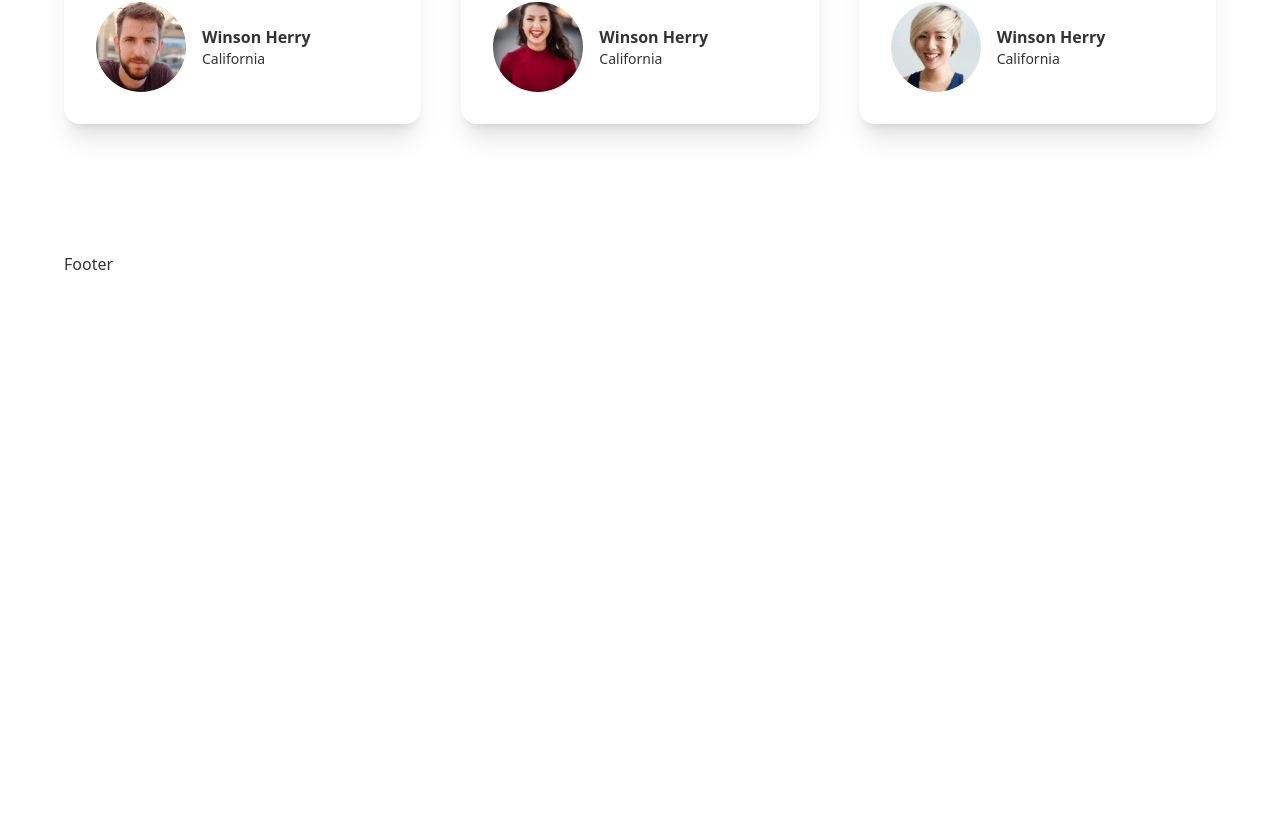
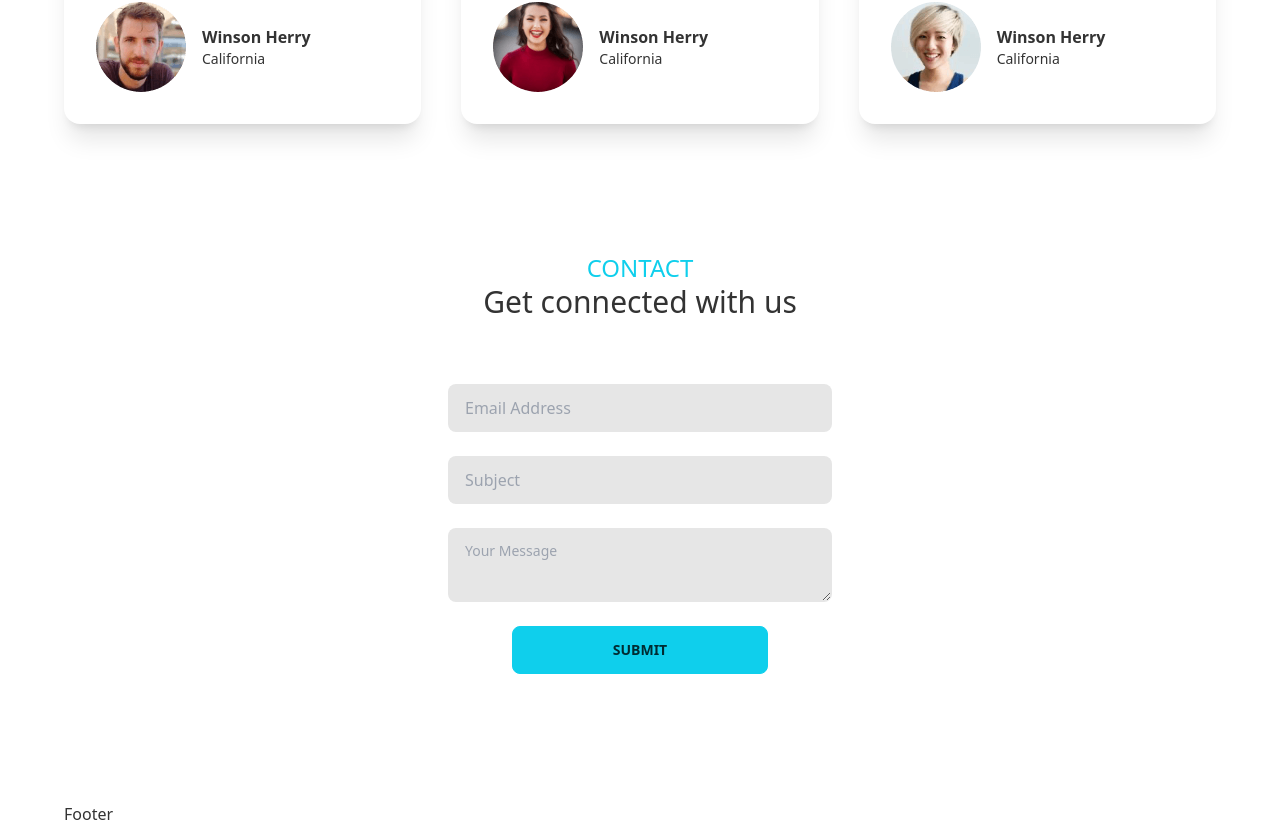
Before and after one commit to hasanTheBest/dp-practice-client, a React (Create React App) app: page / in a window 1280 px wide. Shown: the part 3761-4587 px from the top of the page. Before the commit the page ends 4037 px from the top, so only its background shows below. Built offline with nearby package versions, Linux system fonts and the light colour scheme.

Commit message:
contact form added.

```diff
--- a/src/Views/Home.jsx
+++ b/src/Views/Home.jsx
@@ -1,5 +1,6 @@
 import React from "react";
 import Appointment from "./Home/Appointment";
+import Contact from "./Home/Contact";
 import ExceptionalServices from "./Home/ExceptionalServices";
 import Hero from "./Home/Hero";
 import InfoCards from "./Home/InfoCards";
@@ -15,6 +16,7 @@ const Home = () => {
       <ExceptionalServices />
       <Appointment />
       <Testimonial />
+      <Contact />
     </div>
   );
 };
--- /dev/null
+++ b/src/Views/Home/Contact.jsx
@@ -0,0 +1,33 @@
+import React from "react";
+
+const Contact = () => {
+  return (
+    <section className="pb-16 lg:pb-32">
+      <header className="text-center mb-16 text-2xl">
+        <h4 className="text-primary uppercase">Contact</h4>
+        <h4 className="text-3xl">Get connected with us</h4>
+      </header>
+
+      <form className="flex flex-col gap-6 max-w-sm mx-auto items-center">
+        <input
+          type="email"
+          placeholder="Email Address"
+          class="input w-full bg-base-200"
+        />
+        <input
+          type="text"
+          placeholder="Subject"
+          class="input w-full bg-base-200"
+        />
+        <textarea
+          class="textarea bg-base-200 w-full"
+          placeholder="Your Message"
+        ></textarea>
+
+        <button class="btn btn-wide btn-primary">Submit</button>
+      </form>
+    </section>
+  );
+};
+
+export default Contact;
```
